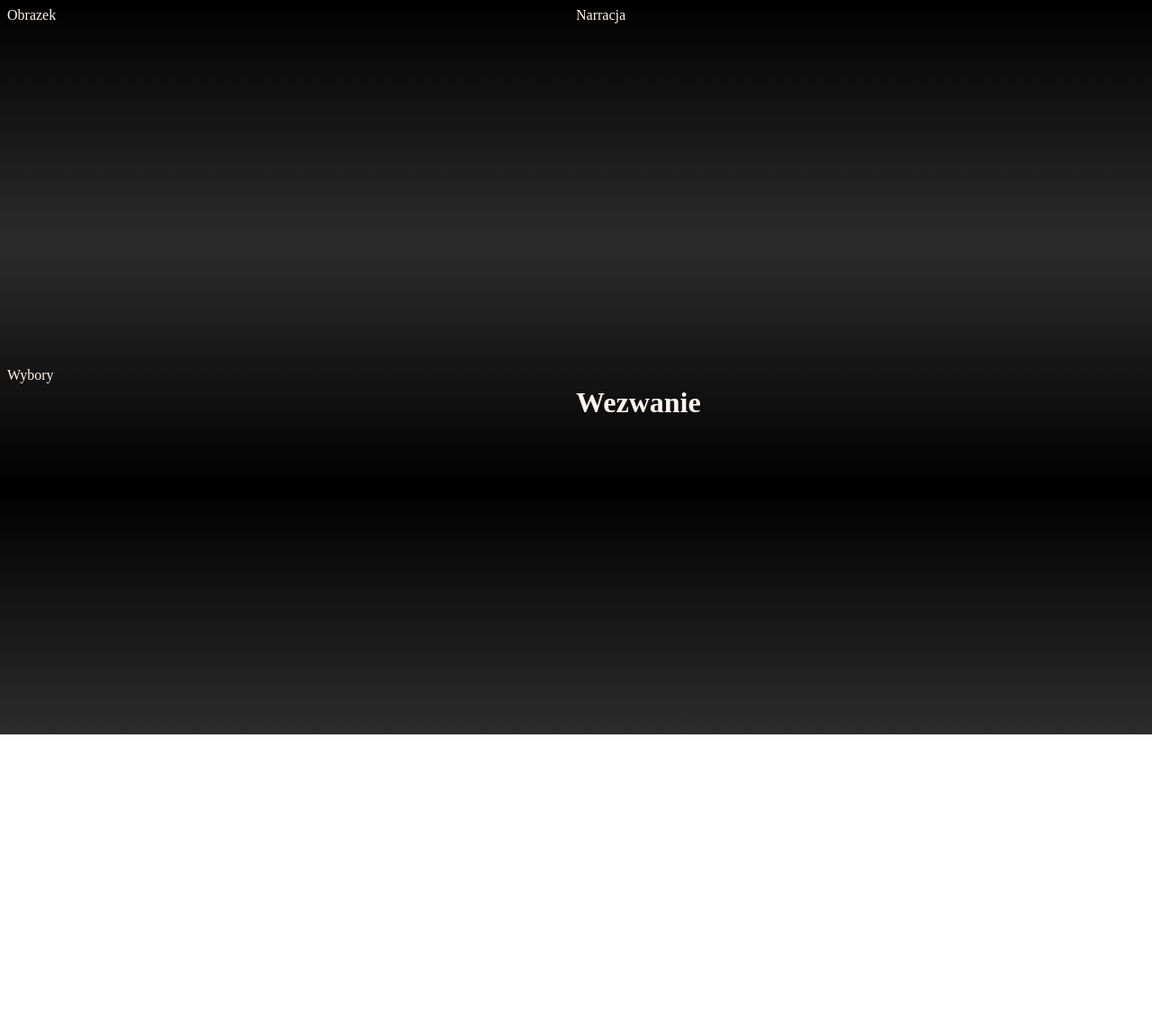
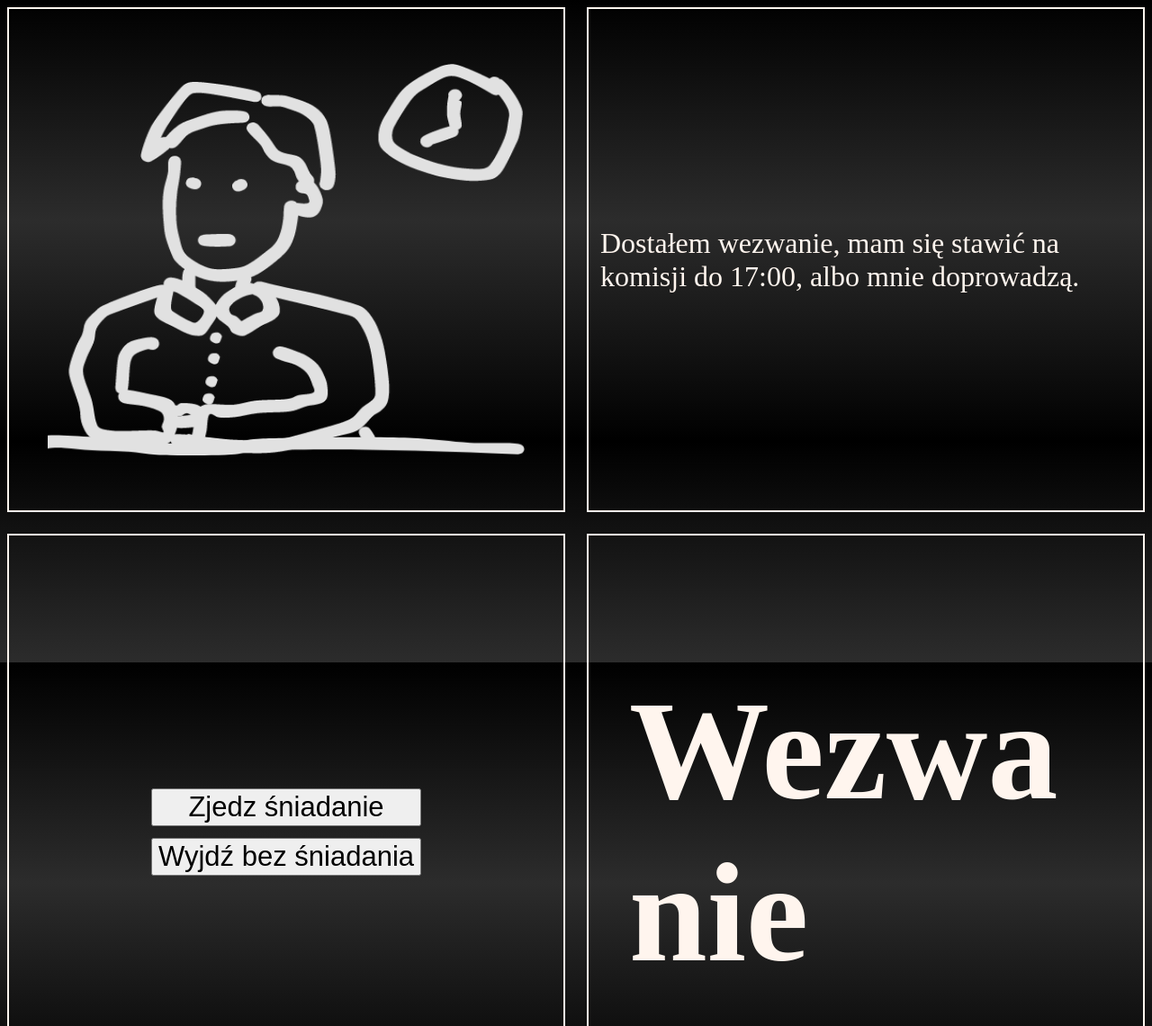
Before and after one commit to pensjonatus/net-art, a plain HTML site: page wezwanie/index.html in a window 1280 px wide. Shown: the top 1140 px of the page at 90% size. Before the commit the page ends 816 px from the top, so only its background shows below. Drawn offline with Linux system fonts and the light colour scheme.

Commit message:
dodaj kawałek historyjki

```diff
--- a/wezwanie/index.html
+++ b/wezwanie/index.html
@@ -11,20 +11,56 @@
         color: seashell;
       }
 
+      h1 {
+        font-size: 156px;
+        word-break: break-all;
+        padding: 32px;
+      }
+
       #rameczka {
         display: grid;
         grid-template-columns: 1fr 1fr;
         grid-template-rows: 1fr 1fr;
-        height: 100vh;
+        height: 90vh;
+        gap: 24px;
+      }
+
+      .środeczek {
+        display: flex;
+        align-items: center;
+        justify-content: center;
+        border: 2px solid seashell;
+        padding: 13px;
+      }
+
+      #obrazek {
+        width: 90%;
+        height: 90%;
+        filter: invert(1);
+      }
+
+      #narracja {
+        font-size: 32px;
+      }
+
+      #wybory {
+        display: flex;
+        flex-direction: column;
+        gap: 13px;
+      }
+
+      #wybory button {
+        font-size: 31px;
       }
     </style>
   </head>
   <body>
     <div id="rameczka">
-      <div>Obrazek</div>
-      <div>Narracja</div>
-      <div>Wybory</div>
-      <div><h1>Wezwanie</h1></div>
+      <div class="środeczek"><img id="obrazek" /></div>
+      <div class="środeczek"><div id="narracja"></div></div>
+      <div class="środeczek"><div id="wybory"></div></div>
+      <div class="środeczek"><h1>Wezwanie</h1></div>
     </div>
+    <script src="./js/historyjka.js"></script>
   </body>
 </html>
--- /dev/null
+++ b/wezwanie/js/historyjka.js
@@ -0,0 +1,46 @@
+"use strict";
+
+function wstawWybory(wybory) {
+  const miejsceNaWybory = document.querySelector("#wybory");
+  miejsceNaWybory.innerHTML = "";
+  for (const wybor of wybory) {
+    const guzikWyboru = document.createElement("button");
+    guzikWyboru.innerHTML = wybor.tekst;
+    miejsceNaWybory.appendChild(guzikWyboru);
+    guzikWyboru.addEventListener("click", () => {
+      ustawWyświetlanąHistoryjkę(wybor.obiekt);
+    });
+  }
+}
+
+function ustawWyświetlanąHistoryjkę({ obrazek, narracja, wybory }) {
+  document.querySelector("#obrazek").src = `./img/${obrazek}`;
+  document.querySelector("#narracja").innerHTML = narracja;
+  wstawWybory(wybory);
+}
+
+const ulica = {
+  obrazek: "ulica.png",
+  narracja:
+    "Schodzę po schodach. Skrzypią. Jest parę minut po siódmej rano. Stresuję się, że sąsiadka będzie miała pretensję, że głośno tupię. Nie chcę nikomu przeszkadzać, chcę się usunąć każdemu z drogi. Wychodzę na ulicę. Jest chłodno. Zastanawiam się czy jak będę wychodził z baraku, to też będę czuł taki chłód na twarzy i czy będzie czas się nad tym zastanawiać. <br/><br/>Gdzie powinienem iść?",
+  wybory: [],
+};
+
+const śniadanie = {
+  obrazek: "jajko.png",
+  narracja:
+    "Dwa jaka na miękko, jem je w kieliszku. Na kieliszku jest namalowane jajko. Przypomina mi dzieciństwo. Tata nauczył mnie jeść jajka z kieliszka.",
+  wybory: [],
+};
+
+const start = {
+  obrazek: "wezwanie.png",
+  narracja:
+    "Dostałem wezwanie, mam się stawić na komisji do 17:00, albo mnie doprowadzą.",
+  wybory: [
+    { tekst: "Zjedz śniadanie", obiekt: śniadanie },
+    { tekst: "Wyjdź bez śniadania", obiekt: ulica },
+  ],
+};
+
+ustawWyświetlanąHistoryjkę(start);
```
Also changed, not shown: wezwanie/img/jajko.png (added), wezwanie/img/wezwanie.png (added).
